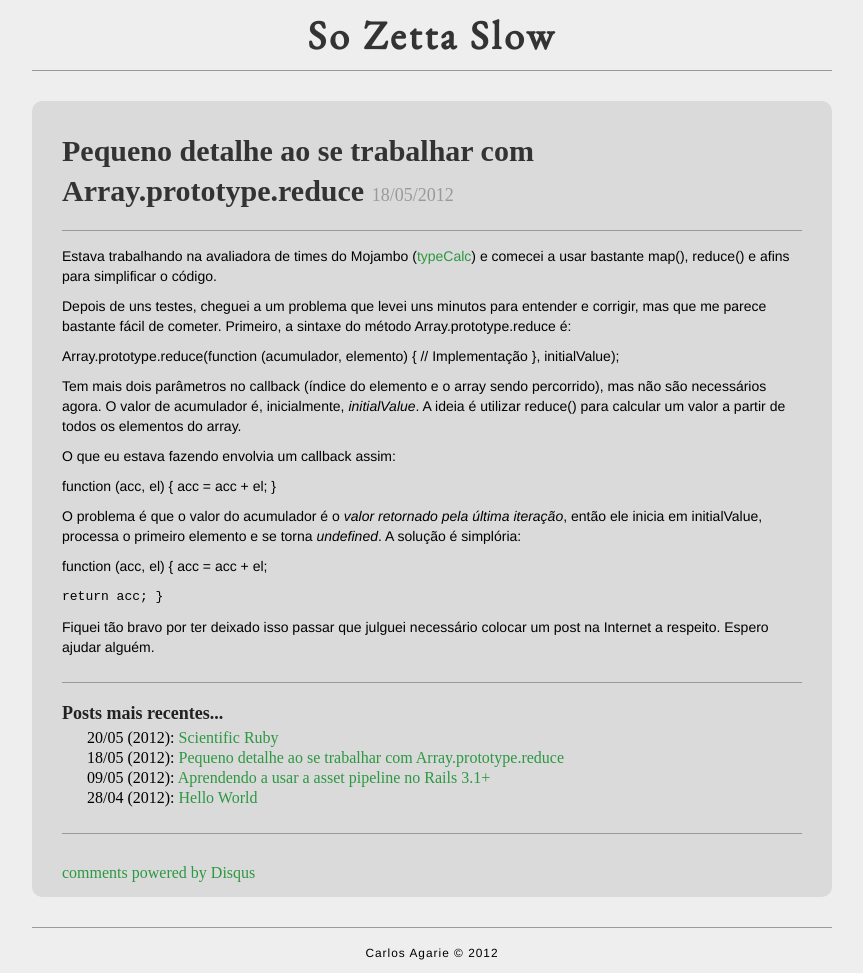
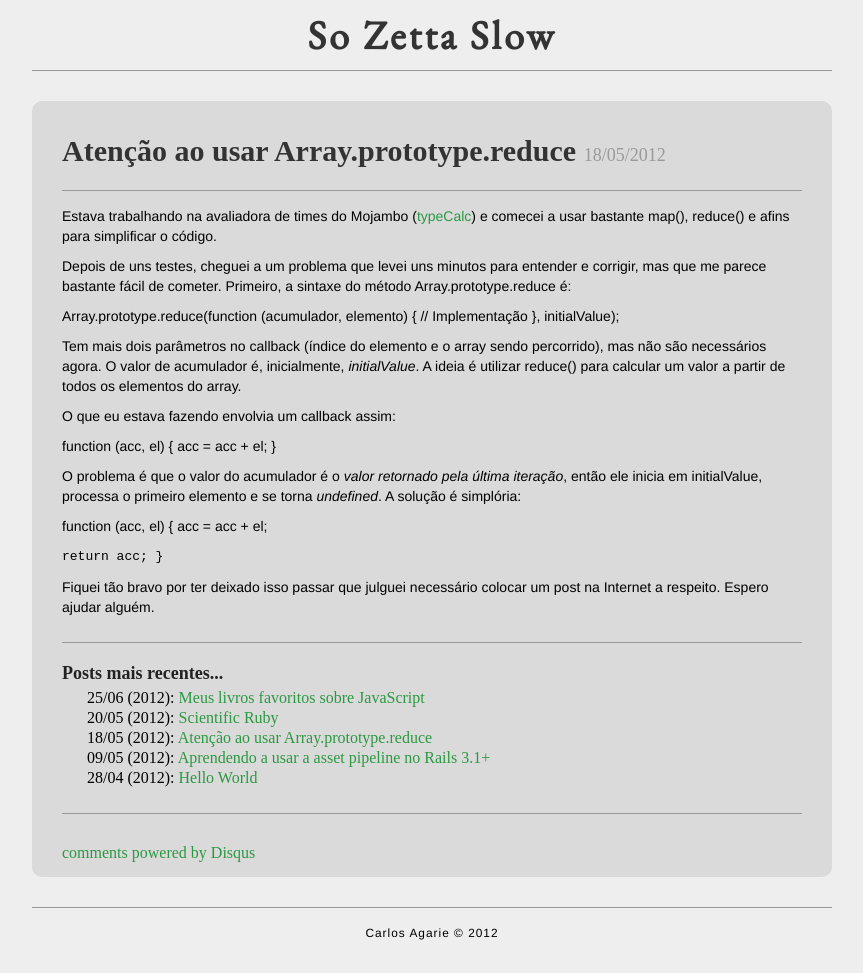
Before and after one commit to tim-kos/so-zetta-slow, a Jekyll site: the page built from _posts/2012-05-18-js-array-reduce.md, in a window 1280 px wide. Shown: the whole page, without its empty margins (208-1071 px from the left). Built offline with Jekyll 4.4.1, drawn with Linux system fonts in a browser that asks for light colours; Markdown is read by kramdown in place of the engine named in the settings; comment, search, counter and statistics services are not loaded; some of the changed lines change nothing that is shown.

Commit message:
Added new post and edited old title of another.

```diff
--- a/_posts/2012-05-18-js-array-reduce.md
+++ b/_posts/2012-05-18-js-array-reduce.md
@@ -1,6 +1,6 @@
 ---
 layout: post
-title: Pequeno detalhe ao se trabalhar com Array.prototype.reduce
+title: Atenção ao usar Array.prototype.reduce
 ---
 
 Estava trabalhando na avaliadora de times do Mojambo ([typeCalc](http://github.com/mojambo/typecalc)) e comecei a usar bastante map(), reduce() e afins para simplificar o código.
--- /dev/null
+++ b/_posts/2012-06-25-melhores-fontes-javascript.md
@@ -0,0 +1,23 @@
+---
+layout: post
+title: Meus livros favoritos sobre JavaScript
+---
+
+JavaScript é uma linguagem bonita. Dinâmica, com tipagem fraca e herança prototípica, é difícil de se entender e usar corretamente. É mais do que um brinquedo.
+
+Já faz um tempo que eu estou com vontade de escrever sobre JavaScript. Resolvi falar um pouco sobre as duas melhores fontes que eu li até agora, além do Google obviamente.
+
+São eles:
+
++ [JavaScript: The Good Parts (_Douglas Crockford_)](http://www.amazon.com/JavaScript-Good-Parts-ebook/dp/B0026OR2ZY/ref=sr_1_3?ie=UTF8&qid=1321122664&sr=8-3)
+		Um clássico. Ouvi falar muito sobre ele em vários cantos da Internet e decidi comprar quando foi citado em quase todas as palestras da trilha JavaScript do The Developer's Conference 2011. É um livro muito bem estruturado, abordando todos os aspectos da linguagem "pura" (sem trabalhar com APIs, bibliotecas, etc). Fala muito sobre a sintaxe e apresenta a idéia das <i>bad parts</i> da linguagem, ou seja, daquelas features que mais prejudicam do que ajudam.
+		Entretanto, é um livro bastante denso e dificilmente se entende tudo o que ele está falando numa primeira leitura. Cheguei a ler alguns capítulos três vezes até começar a entender o que estava falando. Recomendo fortemente mexer com JavaScript enquanto lê o livro, além de aprofundar assuntos mais complicados, como expressões regulares e closures.
+		Ao final, fala sobre o JSON (JavaScript Object Notation), mostrando algumas de suas vantagens e apresentando o código de um parser seguro para ele, feito em JavaScript. É uma boa forma de ver se está entendendo a linguagem: Tentando ler algum código.
+
++ [Test-Driven JavaScript Development (_Christian Johansen_)](http://www.amazon.com/Test-Driven-JavaScript-Development-Developers-ebook/dp/B004519O02/ref=sr_1_2?ie=UTF8&qid=1321122684&sr=8-2)
+		Esse livro tem uma idéia bem diferente do anterior: Nele, o autor ensina a idéia básica por trás do desenvolvimento voltado a testes, apresentando a ferramenta [JsTestDriver](http://code.google.com/p/js-test-driver/) e mostrando vários usos simples. Depois, o livro começa.
+		Há vários capítulos explicando como as funções são implementadas pelos interpretadores, como funciona a prototype chain, enfim, o que acontece por trás do JavaScript. Muita atenção é dada para aplicações de closures (como memoização e a module pattern).
+		Depois, muito se fala sobre a herança de objetos - primeiro mostrando a quantidade de gambiarra necessária para se implementar "algo parecido com classes", depois partindo para a belíssima forma de herança aproveitando-se natureza prototípica de JavaScript. E ele não acaba aí. Ainda tem capítulos falando sobre event delegation, feature detection e aplicações de Test-Driven Development, tendo um capítulo dedicado ao Node.js, por exemplo.
+			É um livro incrivelmente completo e que ajuda a cimentar os conhecimentos sobre JavaScript mostrando um número tremendo de exemplos e de soluções práticas que eu consigo ver uso imediato hoje em dia.
+
+Também estou esperando para ler o [Secrets of the JavaScript Ninja (_John Resig_, _Bear Bibeault_)](http://www.amazon.com/Secrets-JavaScript-Ninja-John-Resig/dp/193398869X), que foi escrito pelo Resig, criador do jQuery. Diz-se que o livro "ensina você a escrever sua própria biblioteca JavaScript". Espero ansioso.
```
